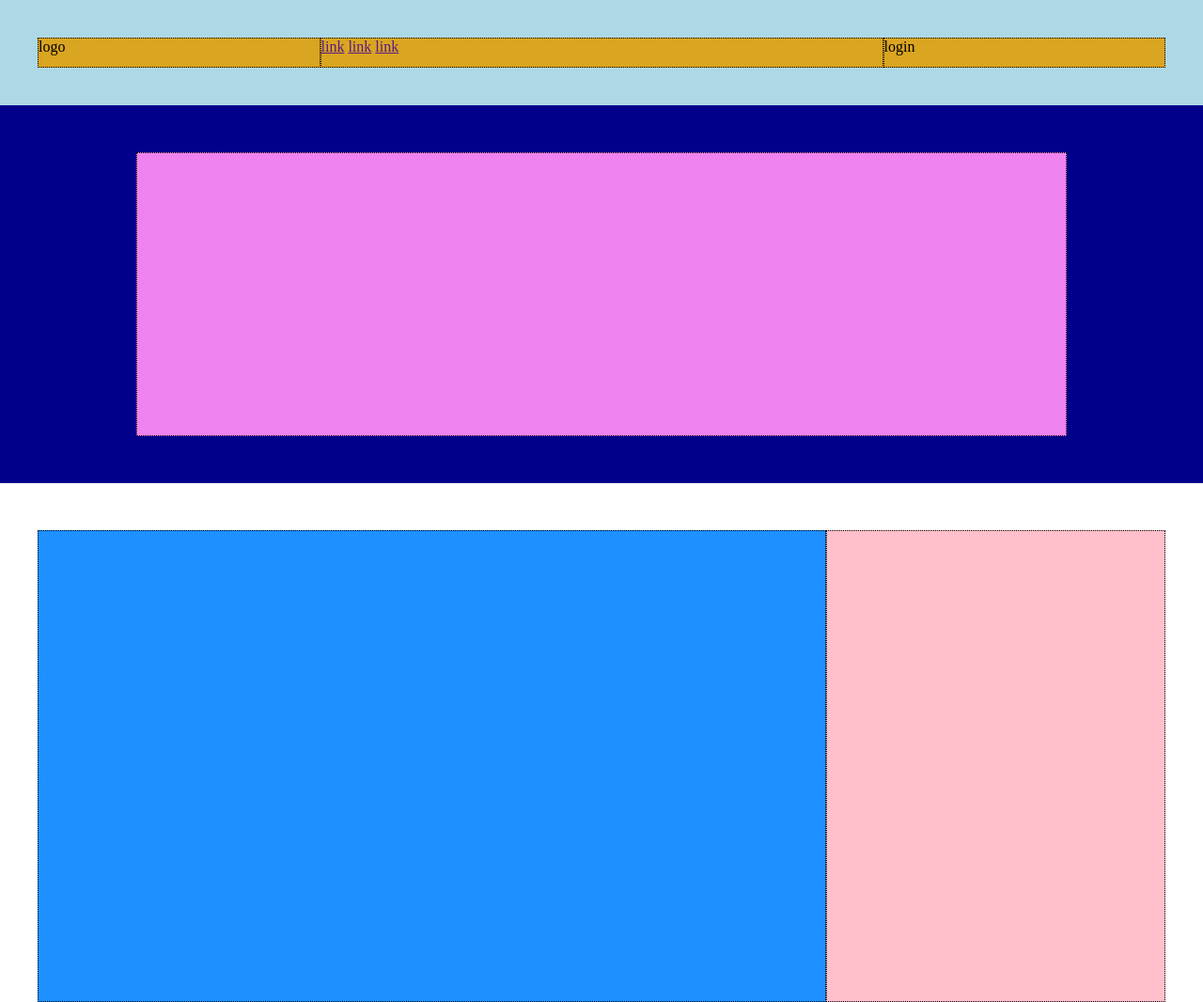
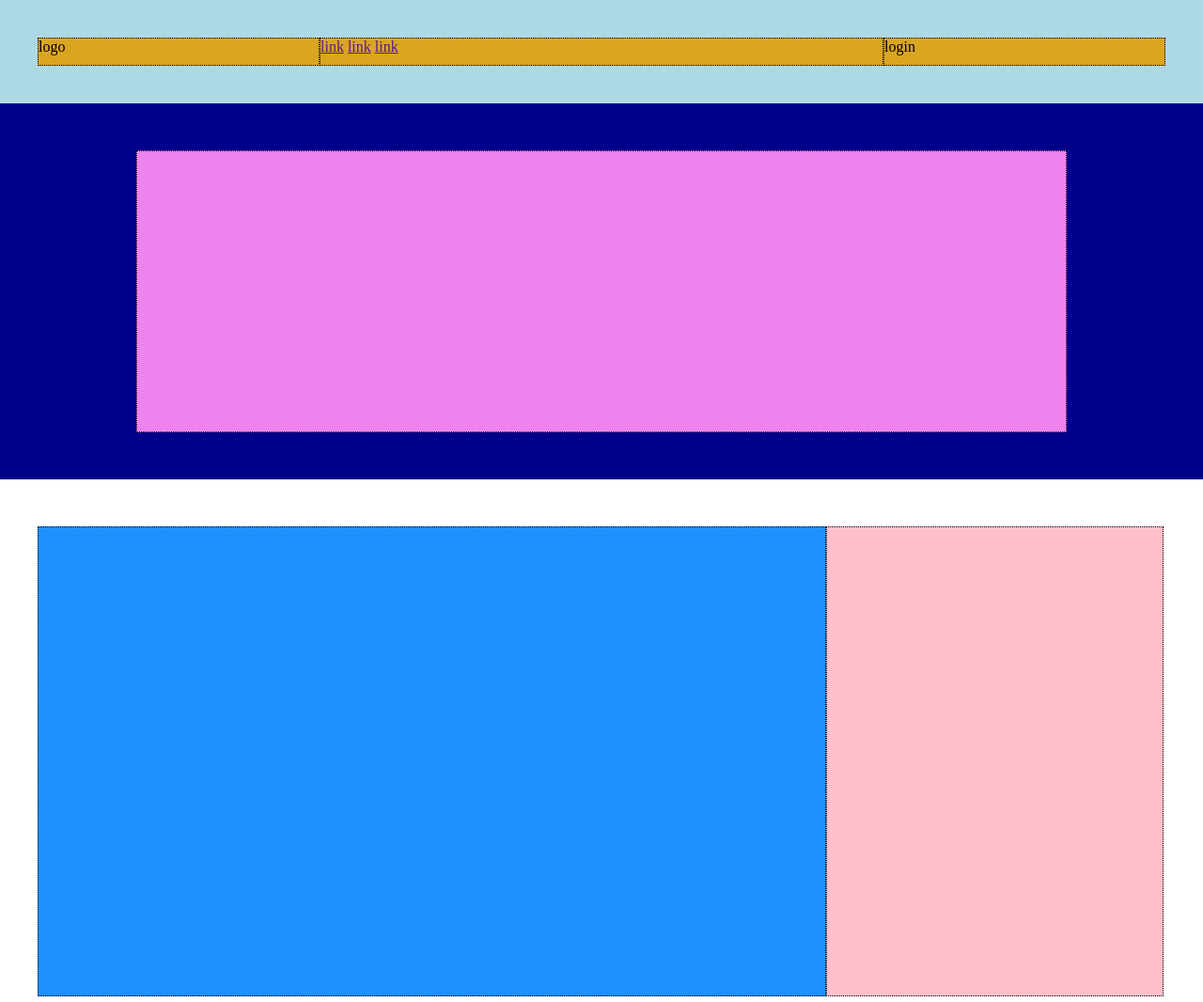
Before and after one commit to LivingtonMerello98/htmlcss-struttura-discord, a plain HTML site: page index.html in a window 1280 px wide. Shown: the top 1066 px of the page at 94% size. Drawn offline with Linux system fonts and the light colour scheme.

Commit message:
[UPD] bug resolved "box-sizing: border-size" changed to "border-box"

```diff
--- a/index.html
+++ b/index.html
@@ -14,7 +14,7 @@
                 <div class="col-25 height-sm bg-orange">
                     <span>logo</span>
                 </div>
-                <div class="col-50 height-sm bg-orange">
+                <div class="col-25 f-grow height-sm bg-orange">
                     <span>
                         <a href="">link</a>
                         <a href="">link</a>
@@ -53,7 +53,7 @@
             </div>
         </div>
     </div>
-        <!-- container with 2 columns of different sizes and white background -->
+    <!-- container with 2 columns of different sizes and white background -->
     <div class="py-20">
         <div class="container">
             <div class="row">
@@ -69,6 +69,7 @@
                 <div class="col-100 height-xl bg-green"></div>
             </div>
         </div>
+    </div>
     <!-- column pink and green centered -->
     <div class="bg-dark-grey py-20 m-bottom-line">
         <div class="container">
--- a/style.css
+++ b/style.css
@@ -1,30 +1,36 @@
-*{
-    margin:0;
-    padding:0;
-    box-sizing: border-size;
+* {
+    margin: 0;
+    padding: 0;
+    box-sizing: border-box;
 }
 
-header{
+header {
     background-color: #ADD8E6;
     padding: 10px 0px;
 }
 
-
 /* layout class*/
-.height-xl{
-    height:500px;
-}
-.height-l{
-    height:300px;
-}
-.height-m{
-    height:100px;
-}
-.height-sm{
-    height:30px;
+.f-grow {
+    flex-grow: 2;
 }
 
-.container{
+.height-xl {
+    height: 500px;
+}
+
+.height-l {
+    height: 300px;
+}
+
+.height-m {
+    height: 100px;
+}
+
+.height-sm {
+    height: 30px;
+}
+
+.container {
     max-width: 1200px;
     margin: 30px auto;
 }
@@ -34,100 +40,115 @@ header{
     margin: 30px auto;
 }
 
-.row{
-    display:flex;
-    display:wrap;
+.row {
+    display: flex;
+    flex-wrap: wrap;
 }
 
-.space-evenly{
+.space-evenly {
     justify-content: space-evenly;
 }
-.space-between{
+
+.space-between {
     justify-content: space-between;
 }
 
-.a-center{
-    align-items:center;
-}
-.j-center{
-    justify-content:center;
+.a-center {
+    align-items: center;
 }
 
-.a-content-center{
-    align-content:center;
+.j-center {
+    justify-content: center;
 }
 
-
-.col-20{
-    width: 20%;
-    border:1px dotted black;
+.a-content-center {
+    align-content: center;
 }
-.col-25{
-    width: 25%;
-    border:1px dotted black;
+/* classe da rimuovere*/
+.col-20,
+.col-25,
+.col-30,
+.col-50,
+.col-70,
+.col-100 {
+    border: 1px dotted black;
 }
 
-.col-30{
-    width: 30%;
-    border:1px dotted black;
-}
-.col-50{
-    width: 50%;
-    border:1px dotted black;
-}
-.col-70{
-    width: 70%;
-    border:1px dotted black;
-}
-.col-100{
-    width: 100%;
-    border:1px dotted black;
+.col-20 {
+    width: 20%;
 }
 
+.col-25 {
+    width: 25%;
+}
 
+.col-30 {
+    width: calc(30% - 1px);
+}
+
+.col-50 {
+    width: 50%;
+}
+
+.col-70 {
+    width: calc(70% - 1px);
+}
+
+.col-100 {
+    width: 100%;
+}
 
 /* utility class */
 
-.bg-orange{
-    background-color: #DAA520 ;
+.bg-orange {
+    background-color: #DAA520;
 }
-.bg-blue{
-    background-color: #00008B ;
+
+.bg-blue {
+    background-color: #00008B;
 }
-.bg-magenta{
-    background-color: #EE82EE ;
+
+.bg-magenta {
+    background-color: #EE82EE;
 }
-.bg-dodger-blue{
+
+.bg-dodger-blue {
     background-color: #1E90FF;
 }
-.bg-pink{
+
+.bg-pink {
     background-color: #FFC0CB;
 }
-.bg-grey{
+
+.bg-grey {
     background-color: #D3D3D3;
 }
-.bg-green{
+
+.bg-green {
     background-color: #228B22;
 }
-.bg-dark-grey{
+
+.bg-dark-grey {
     background-color: #23272A;
 }
-.bg-light-green{
+
+.bg-light-green {
     background-color: #20B2AA;
 }
-.bg-light-coral{
+
+.bg-light-coral {
     background-color: #F08080;
 }
 
-
-.py-20{
+.py-20 {
     padding: 20px 0;
 }
-.py-5{
+
+.py-5 {
     padding-top: 5px;
     padding-bottom: 20px;
 }
 
-.m-bottom-line{
+.m-bottom-line {
     margin-bottom: 1px dotted white;
 }
```
